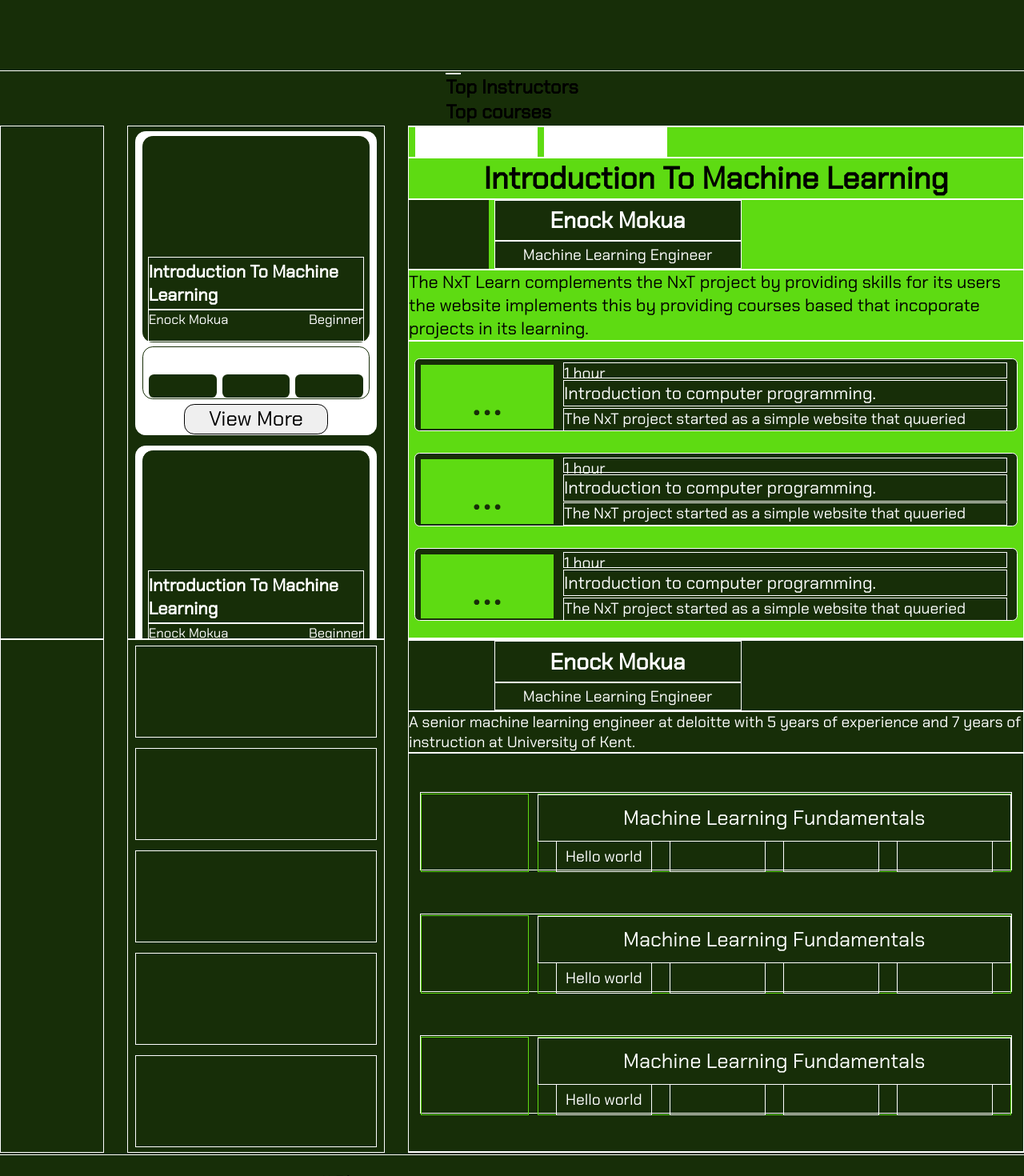
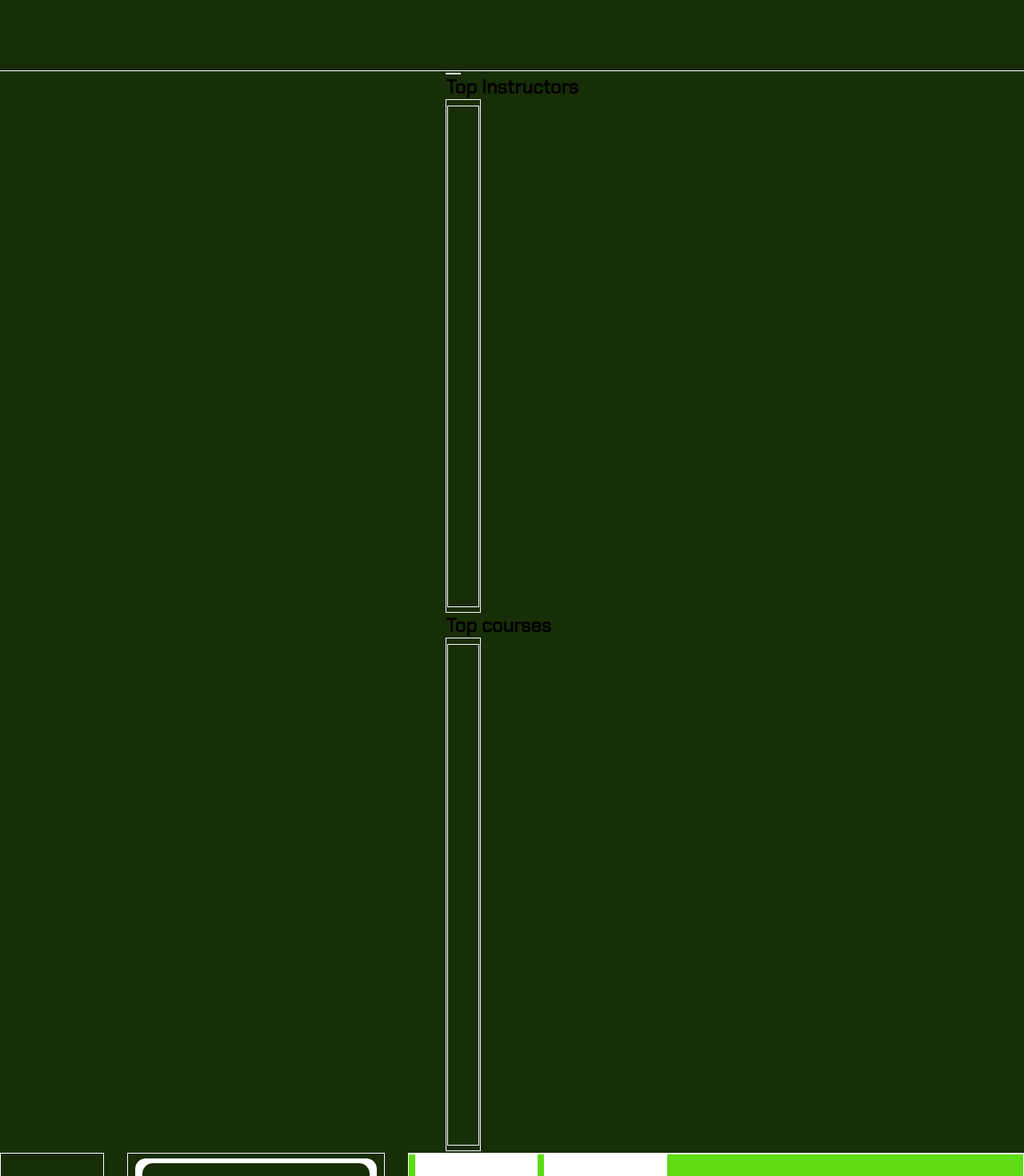
Before and after one commit to MokuaEnock/NxT-learn, a React (Create React App) app: page / in a window 1280 px wide. Shown: the part 780-2250 px from the top of the page at 80% size. Built offline with nearby package versions, Linux system fonts and the light colour scheme.

Commit message:
connect home compoents to dependent comps

```diff
--- a/src/components/Home/Home.js
+++ b/src/components/Home/Home.js
@@ -1,12 +1,16 @@
 import React from "react";
 import Aside from "../courses/Aside";
+import ReccomendCourses from "./courses";
+import ReccomendInsts from "./insts";
 
 function Home() {
   return (
     <section id="home">
       <Aside />
       <h2>Top Instructors</h2>
+      <ReccomendInsts />
       <h2>Top courses</h2>
+      <ReccomendCourses />
     </section>
   );
 }
--- a/src/components/Home/courses.js
+++ b/src/components/Home/courses.js
@@ -0,0 +1,19 @@
+import React from "react";
+
+function ReccomendCourses() {
+  function Item() {
+    return <li className="Rec_course_item"></li>;
+  }
+
+  function List() {
+    return (
+      <ul className="Rec_course_list">
+        <Item />
+      </ul>
+    );
+  }
+
+  return <List />;
+}
+
+export default ReccomendCourses;
--- a/src/components/Home/insts.js
+++ b/src/components/Home/insts.js
@@ -0,0 +1,19 @@
+import React from "react";
+
+function ReccomendInsts() {
+  function Item() {
+    return <li className="Rec_insts_item"></li>;
+  }
+
+  function List() {
+    return (
+      <ul className="Rec_insts_list">
+        <Item />
+      </ul>
+    );
+  }
+
+  return <List />;
+}
+
+export default ReccomendInsts;
```
